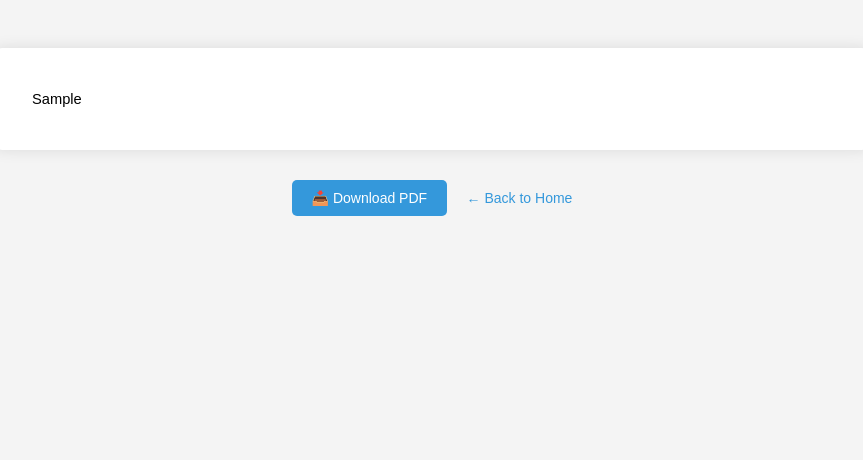
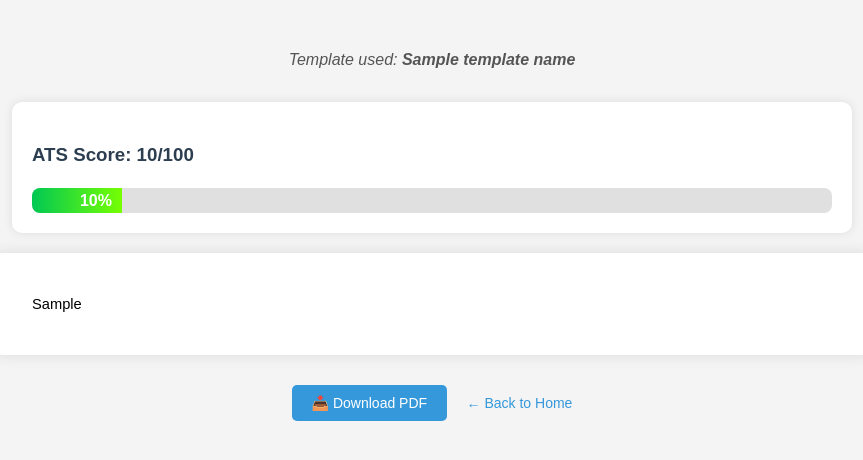
Before and after one commit to varunvamsich/resume-doctor, a Flask app: template templates/generated_result.html in a window 1280 px wide. Shown: the top 460 px of the page, without its empty margins (208-1071 px from the left). Run offline with Flask 3, Linux system fonts and the light colour scheme; the template is opened without the code that fills it: most values are stand-ins (such as "Sample title", 1, 10 or a date in 2020).

Commit message:
🚀 Phase 10: Added Multiple Resume Templates + ATS Score Visualizer

```diff
--- a/app.py
+++ b/app.py
@@ -290,7 +290,15 @@ def generate_resume():
     except Exception as e:
         generated_resume = f"<h1>Error</h1><p>{str(e)}</p>"
 
-    return render_template('generated_result.html', ai_resume=generated_resume)
+    selected_template = request.form.get("selected_template_name", "Default AI Template")
+
+    return render_template(
+        'generated_result.html',
+        ai_resume=generated_resume,
+        template_name=selected_template
+    )
+
+
 
 
 
@@ -390,6 +398,63 @@ def download_resume():
 
     except Exception as e:
         return render_template('error.html', message=str(e)), 500
+# ---------- Template Selector ----------
+@app.route('/select-template', methods=['GET', 'POST'])
+def select_template():
+    templates = {
+        "harvard": "Harvard (Modern ATS-Optimized)",
+        "princeton": "Princeton (Chronological Resume)",
+        "google": "Google UX Resume (Minimal + Effective)",
+        "ibm": "IBM Technical Resume Template",
+        "stanford": "Stanford ATS Resume Template"
+    }
+    if request.method == 'POST':
+        selected = request.form.get('template')
+        return render_template(f'templates/{selected}.html')
+    return render_template('template_selector.html', templates=templates)
+
+# ---------- ATS Score Visualizer ----------
+@app.route('/ats-score-visualizer', methods=['POST'])
+def ats_score_visualizer():
+    resume_html = request.form['resume_html']
+    selected_template_name = request.form.get('template_name', 'Unknown Template')  # Safely get template
+
+    # Scoring logic based on section presence
+    sections = {
+        "Professional Summary": 25,
+        "Technical Skills": 20,
+        "Work Experience": 30,
+        "Education": 15,
+        "Hyperlinks (LinkedIn, GitHub)": 10
+    }
+
+    ats_score = 0
+    missing_sections = []
+
+    for section, weight in sections.items():
+        if section == "Hyperlinks (LinkedIn, GitHub)":
+            if "linkedin.com" in resume_html.lower() or "github.com" in resume_html.lower():
+                ats_score += weight
+            else:
+                missing_sections.append(section)
+        else:
+            if f"<h2>{section}</h2>" in resume_html:
+                ats_score += weight
+            else:
+                missing_sections.append(section)
+
+    ats_score = min(ats_score, 100)
+
+    return render_template(
+        "ats_score.html",
+        score=ats_score,
+        missing=missing_sections,
+        template_name=selected_template_name
+    )
+
+
+
+
 
 # ---------- Run App ----------
 if __name__ == '__main__':
--- a/templates/generate_resume.html
+++ b/templates/generate_resume.html
@@ -29,6 +29,10 @@
     <form action="/generate-resume" method="POST" enctype="multipart/form-data">
         <label for="resume">Upload Your Resume (PDF):</label><br>
         <input type="file" name="resume" accept=".pdf" required><br>
+
+        <!-- ✅ Hidden field to pass selected template name -->
+        <input type="hidden" name="selected_template_name" value="{{ selected }}">
+
         <input type="submit" value="Generate New Resume">
     </form>
 </body>
--- a/templates/generated_result.html
+++ b/templates/generated_result.html
@@ -4,15 +4,12 @@
   <title>AI Generated Resume (ATS Optimized)</title>
   <meta name="description" content="ATS-optimized resume generated by Resume Doctor">
   <style>
-    /* Base Styling */
     body {
       font-family: Arial, sans-serif;
       padding: 40px;
       background-color: #f4f4f4;
       line-height: 1.5;
     }
-
-    /* Resume Container */
     .resume-container {
       background: white;
       padding: 40px;
@@ -22,57 +19,26 @@
       margin: 0 auto;
       font-size: 11pt;
     }
-
-    /* Perfect ATS Typography */
+    h1, h2, h3 { color: #2c3e50; }
     h1 {
-      color: #2c3e50;
       font-size: 18pt;
       text-align: center;
       border-bottom: 2px solid #3498db;
       padding-bottom: 10px;
       margin-bottom: 15px;
-      margin-top: 0;
     }
-
     h2 {
-      color: #2c3e50;
       font-size: 14pt;
       margin-top: 24px;
       margin-bottom: 8px;
       border-bottom: 1px solid #eee;
       padding-bottom: 5px;
     }
-
-    h3 {
-      font-size: 12pt;
-      margin-bottom: 4px;
-      margin-top: 12px;
-    }
-
-    /* ATS-Approved Lists */
-    ul {
-      padding-left: 20px;
-      margin-top: 6px;
-      margin-bottom: 12px;
-    }
-
-    li {
-      margin-bottom: 4px;
-      padding-left: 4px;
-    }
-
-    /* Contact Info Styling */
-    .contact-line {
-      text-align: center;
-      margin-bottom: 8px;
-    }
-
-    /* Action Buttons */
+    .contact-line { text-align: center; margin-bottom: 8px; }
     .action-buttons {
       text-align: center;
       margin-top: 30px;
     }
-
     .download-btn {
       padding: 10px 20px;
       background: #3498db;
@@ -83,15 +49,58 @@
       font-size: 14px;
       margin-right: 15px;
     }
-
     .back-link {
       color: #3498db;
       text-decoration: none;
       font-size: 14px;
     }
+    .ats-score-container {
+      max-width: 800px;
+      margin: 30px auto 20px auto;
+      background-color: #ffffff;
+      padding: 20px;
+      border-radius: 10px;
+      box-shadow: 0 0 10px rgba(0,0,0,0.1);
+    }
+    .score-bar {
+      background-color: #e0e0e0;
+      border-radius: 8px;
+      overflow: hidden;
+      height: 25px;
+      margin-top: 8px;
+    }
+    .score-fill {
+      height: 100%;
+      text-align: right;
+      padding-right: 10px;
+      line-height: 25px;
+      color: white;
+      font-weight: bold;
+      background: linear-gradient(to right, #00c853, #76ff03);
+    }
+    .template-info {
+      text-align: center;
+      color: #555;
+      margin-bottom: 10px;
+      font-style: italic;
+    }
   </style>
 </head>
 <body>
+
+  <div class="template-info">
+    Template used: <strong>{{ template_name }}</strong>
+  </div>
+
+  <div class="ats-score-container">
+    <h3>ATS Score: {{ ats_score }}/100</h3>
+    <div class="score-bar">
+      <div class="score-fill" style="width: {{ ats_score }}%;">
+        {{ ats_score }}%
+      </div>
+    </div>
+  </div>
+
   <div class="resume-container">
     {{ ai_resume|safe }}
   </div>
@@ -105,5 +114,6 @@
     </form>
     <a href="/" class="back-link">← Back to Home</a>
   </div>
+
 </body>
 </html>
```
Also changed, not shown: templates/ats_score.html (added, +81 -0 lines), templates/dashboard.html (+10 -2 lines), templates/googleux.html (added, +19 -0 lines), templates/harvard.html (added, +19 -0 lines), templates/ibm.html (added, +19 -0 lines), templates/princeton.html (added, +19 -0 lines), templates/stanford.html (added, +18 -0 lines), README.md, 3 other files.
